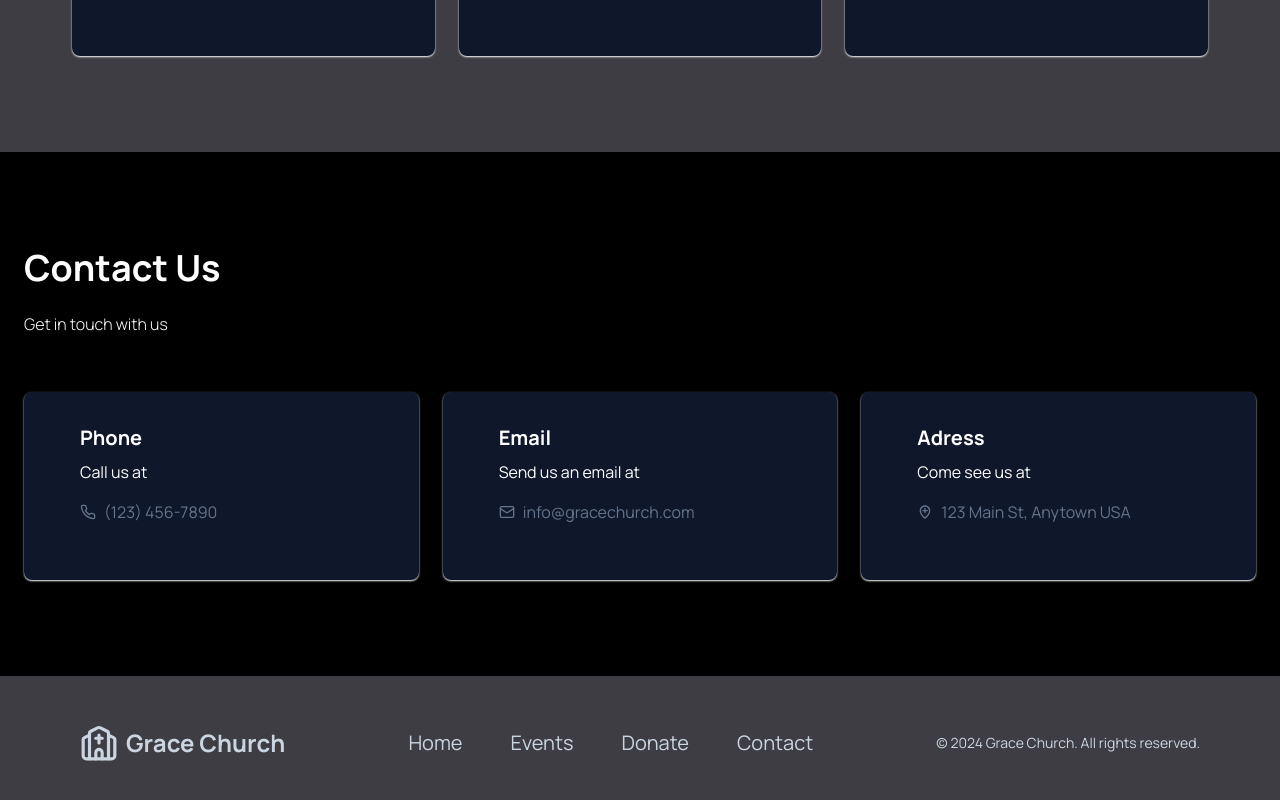
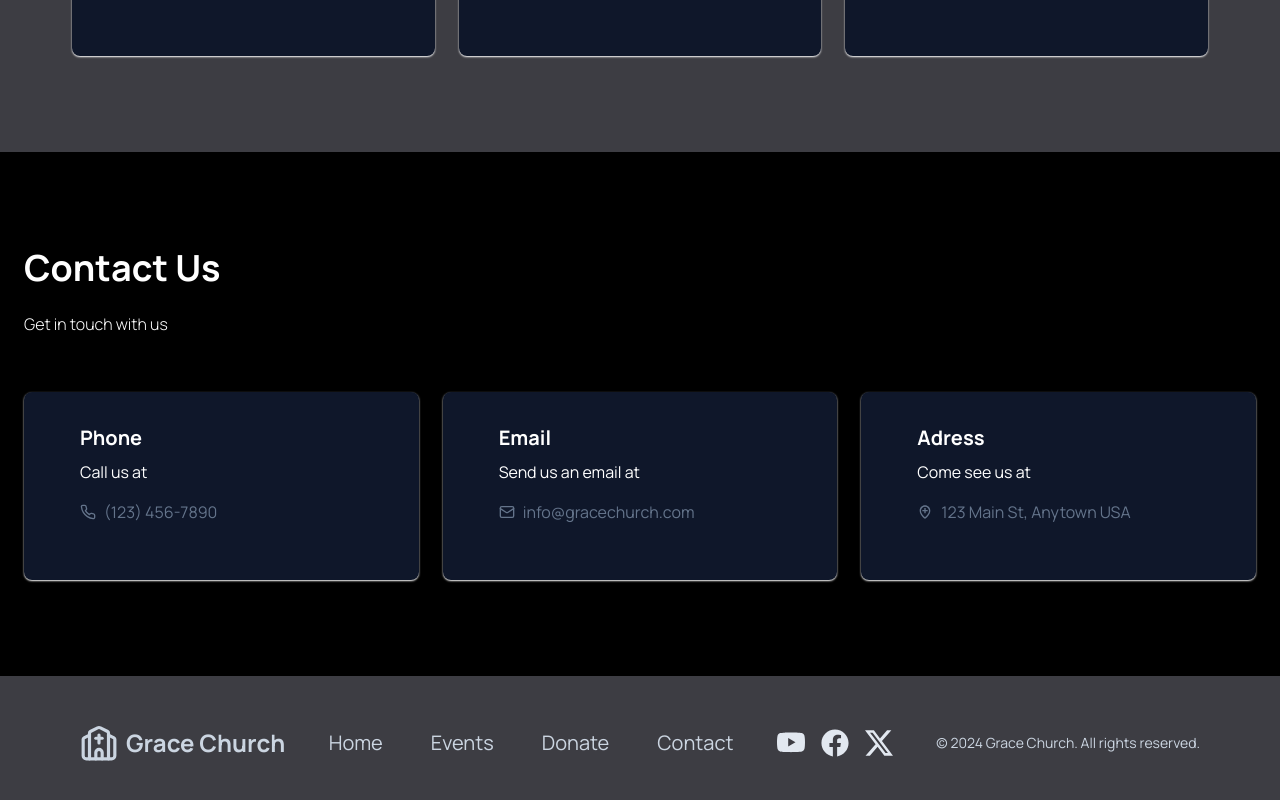
Before and after one commit to JustMikk/Grace_Church, a Next.js app in the folder client/: page / in a window 1280 px wide. Shown: the part 2520-3320 px from the top of the page. Built offline with nearby package versions, Linux system fonts and the light colour scheme.

Commit message:
Added social icons to the footer

```diff
--- a/client/components/Footer.tsx
+++ b/client/components/Footer.tsx
@@ -1,7 +1,9 @@
+import { BsTwitterX, BsYoutube } from "react-icons/bs";
 import Logo from "./navbar/Logo";
 import Menu from "./navbar/Menu";
 
 import React from "react";
+import { FaFacebook } from "react-icons/fa";
 
 const Footer = () => {
   return (
@@ -11,6 +13,20 @@ const Footer = () => {
         <nav className="flex items-center gap-6">
           <Menu />
         </nav>
+        <div className="flex gap-4">
+          <BsYoutube
+            size={28}
+            className="text-slate-200 hover:text-slate-500 cursor-pointer"
+          />
+          <FaFacebook
+            size={28}
+            className="text-slate-200 hover:text-slate-500 cursor-pointer"
+          />
+          <BsTwitterX
+            size={28}
+            className="text-slate-200 hover:text-slate-500 cursor-pointer"
+          />
+        </div>
         <div className="text-sm text-slate-300">
           &copy; 2024 Grace Church. All rights reserved.
         </div>
```
